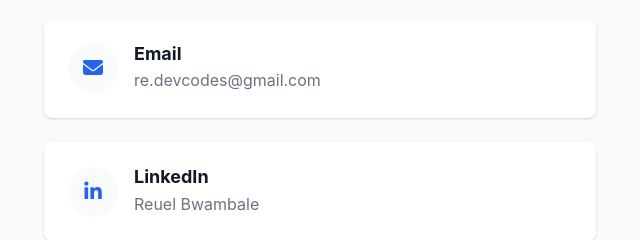
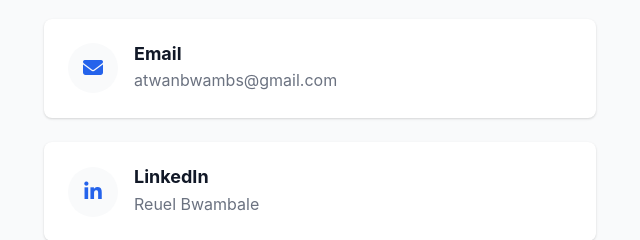
Before and after one commit to Reellz/Portfolio, a website: page Portfolio/index.html in a window 1280 px wide. Shown: the part 3829-4069 px from the top of the page, 620-1260 px from the left. Drawn offline with Linux system fonts and the light colour scheme.

Commit message:
Update email routing.

```diff
--- a/Portfolio/index.html
+++ b/Portfolio/index.html
@@ -355,7 +355,7 @@
             and new opportunities.</p>
         </div>
         <div class="contact-content">
-          <form netlify class="contact-form" action="mailto:re.devcodes@gmail.com" method="post">
+          <form netlify class="contact-form" action="mailto:atwanbwambs@gmail.com" method="post">
             <div class="form-group">
               <input type="text" name="name" placeholder="Your Name" required />
             </div>
@@ -374,7 +374,7 @@
               </div>
               <div class="info-text">
                 <h3>Email</h3>
-                <a href="mailto:atwanbwambs@gmail.com">re.devcodes@gmail.com</a>
+                <a href="mailto:atwanbwambs@gmail.com">atwanbwambs@gmail.com</a>
               </div>
             </div>
             <div class="info-card">
```
Also changed, not shown: 1 other file.
